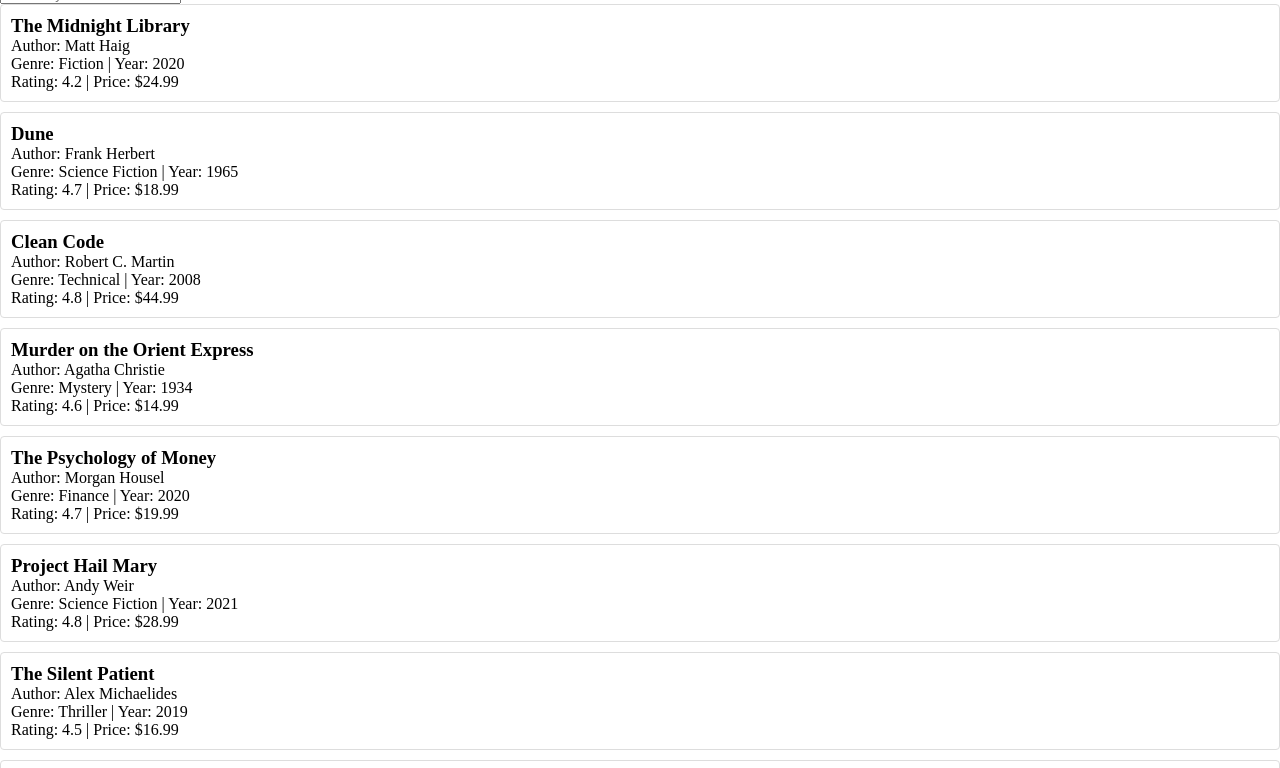
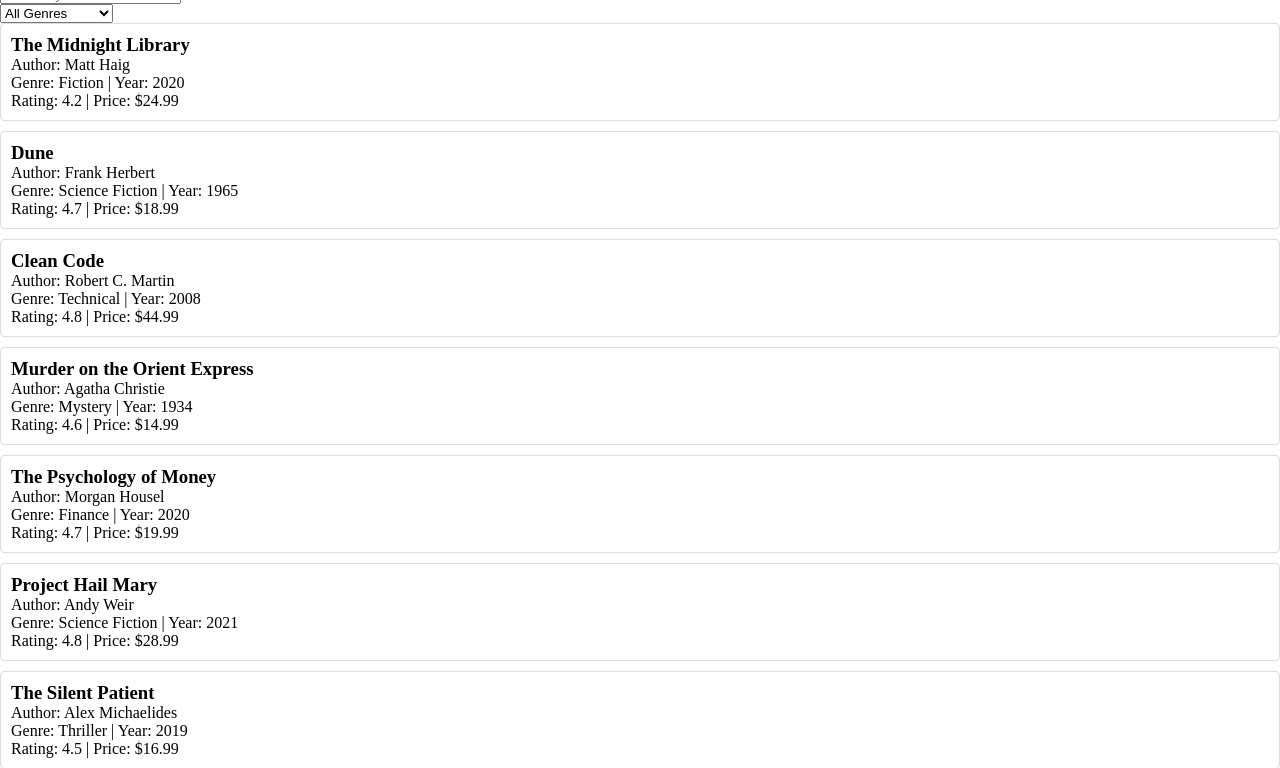
Before and after one commit to levani-b/data-dashboard, a plain HTML site: page index.html in a window 1280 px wide. Shown: the part 42-810 px from the top of the page. Drawn offline with Linux system fonts and the light colour scheme.

Commit message:
Implement genre filtering with array filter methods

```diff
--- a/index.html
+++ b/index.html
@@ -16,7 +16,11 @@
           <div class="search">
             <input type="text" id="searchInput" placeholder="Search by title or author..." />
           </div>
-          <div class="filters"></div>
+          <div class="filters">
+            <select id="genreSelect">
+              <option value="all">All Genres</option>
+            </select>
+          </div>
         </div>
       </section>
       <section class="display-section">
--- a/main.js
+++ b/main.js
@@ -44,16 +44,42 @@ function filterBooks(books, searchTerm) {
   });
 }
 
+function filterByGenre(books, genre) {
+  if (genre === 'all') return books;
+  return books.filter(book => book.genre === genre);
+}
+
+function populateGenreDropdown(books) {
+  const genres = [...new Set(books.map(book => book.genre))];
+  const genreSelect = document.getElementById('genreSelect');
+
+  genres.forEach(genre => {
+    const option = document.createElement('option');
+    option.value = genre;
+    option.textContent = genre;
+    genreSelect.appendChild(option);
+  });
+}
+
 async function main() {
   const books = await fetchBooksData();
   console.log(books);
+
   displayBooks(books);
+
+  populateGenreDropdown(books);
 
   const searchInput = document.getElementById('searchInput');
   searchInput.addEventListener('input', (e) => {
     const filtered = filterBooks(books, e.target.value);
     displayBooks(filtered);
   });
+
+  const genreSelect = document.getElementById('genreSelect');
+  genreSelect.addEventListener('change', (e) => {
+    const filteredByGenre = filterByGenre(books, e.target.value);
+    displayBooks(filteredByGenre);
+  });
 }
 
 main();
```
